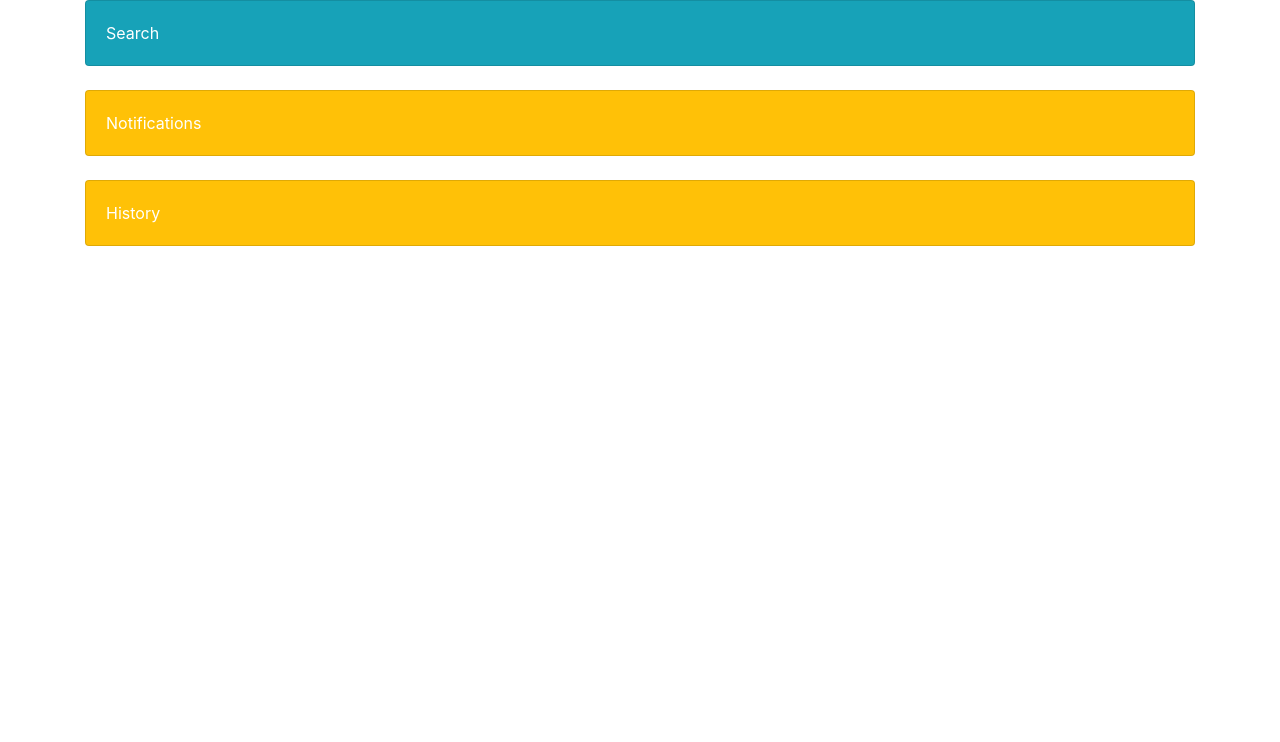
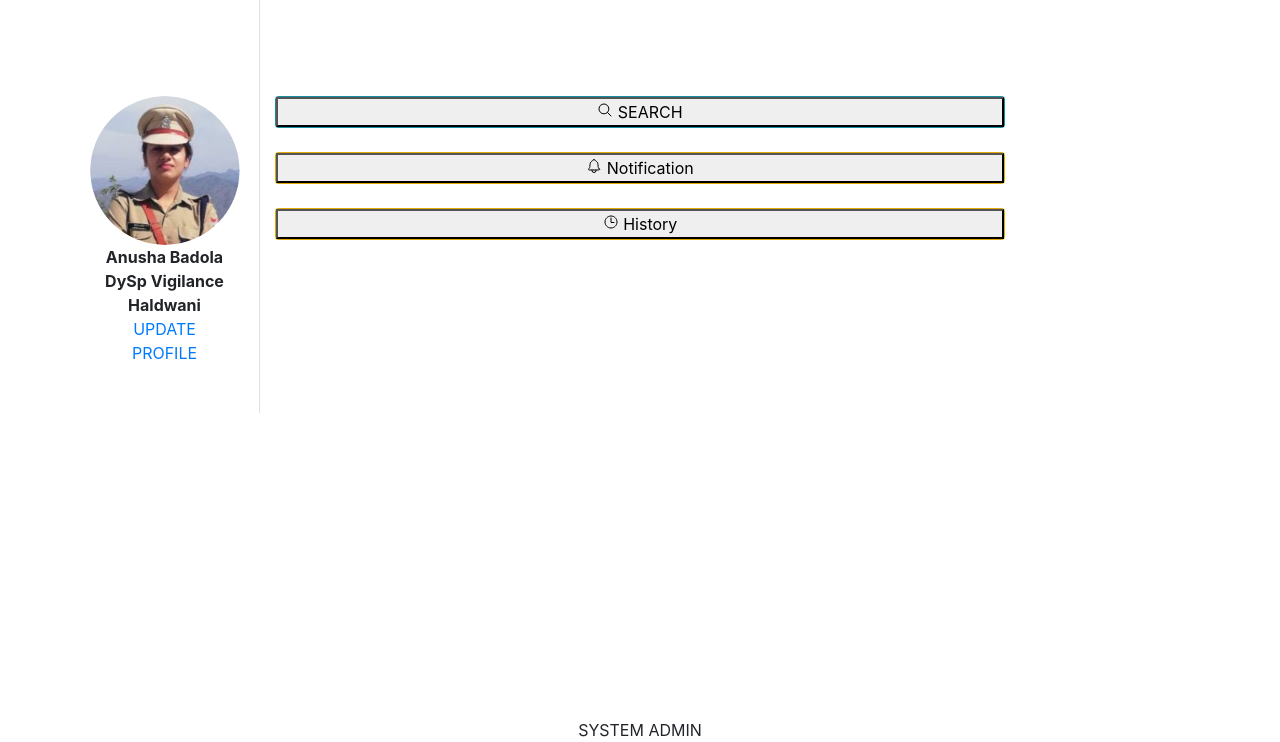
Before and after one commit to harshsinghreal/devbhoomi, a PHP site: page /admin.php in a window 1280 px wide. Shown: the part 58-800 px from the top of the page. Run offline with PHP 8.4, Linux system fonts and the light colour scheme; some libraries are stand-ins or nearby versions.

Commit message:
admin layout updated

```diff
--- a/admin.php
+++ b/admin.php
@@ -1,24 +1,30 @@
 <!DOCTYPE html>
 <html lang="en">
+
 <head>
-  <title>Bootstrap Example</title>
+    <title>Welcome Moharrir</title>
     <meta charset="utf-8">
+    <link rel="stylesheet" href="moharrir.css">
     <meta name="viewport" content="width=device-width, initial-scale=1">
     <link rel="stylesheet" href="https://cdn.jsdelivr.net/npm/bootstrap@4.6.1/dist/css/bootstrap.min.css">
     <script src="https://cdn.jsdelivr.net/npm/jquery@3.6.0/dist/jquery.slim.min.js"></script>
     <script src="https://cdn.jsdelivr.net/npm/popper.js@1.16.1/dist/umd/popper.min.js"></script>
     <script src="https://cdn.jsdelivr.net/npm/bootstrap@4.6.1/dist/js/bootstrap.bundle.min.js"></script>
 </head>
+
 <body>
     <nav class="navbar navbar-expand-lg navbar-light bg-light">
 
-        <a class="navbar-brand" href="https://uttarakhandpolice.uk.gov.in/"><img src="Uttarakhand_Police_Logo.png" alt="Smart malkhana image" width="30" height="30"> </a>
+        <a class="navbar-brand" href="https://uttarakhandpolice.uk.gov.in/"><img src="Uttarakhand_Police_Logo.png"
+                alt="Smart malkhana image" width="30" height="30"> </a>
 
-        <button class="navbar-toggler" type="button" data-toggle="collapse" data-target="#navbarSupportedContent" aria-controls="navbarSupportedContent" aria-expanded="false" aria-label="Toggle navigation">
+        <button class="navbar-toggler" type="button" data-toggle="collapse" data-target="#navbarSupportedContent"
+            aria-controls="navbarSupportedContent" aria-expanded="false" aria-label="Toggle navigation">
             <span class="navbar-toggler-icon"></span>
         </button>
         <a class="navbar-brand" href="index.php">E-MALKHANA UTTARAKHAND</a>
-        <button class="navbar-toggler" type="button" data-toggle="collapse" data-target="#navbarSupportedContent" aria-controls="navbarSupportedContent" aria-expanded="false" aria-label="Toggle navigation">
+        <button class="navbar-toggler" type="button" data-toggle="collapse" data-target="#navbarSupportedContent"
+            aria-controls="navbarSupportedContent" aria-expanded="false" aria-label="Toggle navigation">
             <span class="navbar-toggler-icon"></span>
         </button>
 
@@ -47,38 +53,102 @@
 
 
 
+
+    <!-- all item buttons -->
+
     <div class="container">
+
+
+
+
+        <div class="row">
+
+            <div class="col-sm-2 border-right">
+                <div class="d-flex flex-column align-items-center text-center p-3 py-5">
+                    <img class="rounded-circle mt-5" width="150px" src="Badola.png">
+                    <span class="font-weight-bold">Anusha Badola<br>DySp Vigilance<br>Haldwani</span>
+                    <span class="text-black-50"><a href="https://google.com">UPDATE PROFILE</a></span>
+                </div>
+            </div>
+            <div class="col-sm-8">
+
+
+
+
+
+
+
+
+
+                <!-- DS SUCKCXSKV -->
+
+
+
+
                 <!-- <h2>Cards with Contextual Classes</h2> -->
+
+                <br><br><br><br>
                 <div class="card bg-info text-white">
-    <div class="card-body">Search</div>
+
+                    <button type="button" class="button2">
+                        <span class="button__icon">
+                            <ion-icon name="search-outline"></ion-icon>
+                        </span>
+                        <span class="button__text">SEARCH</span>
+
+                    </button>
+                    <script src="https://unpkg.com/ionicons@5.4.0/dist/ionicons.js"></script>
+
                 </div>
                 <br>
                 <div class="card bg-warning text-white">
-    <div class="card-body">Notifications</div>
+
+                    <button type="button" class="button2">
+                        <span class="button__icon">
+                            <ion-icon name="notifications-outline"></ion-icon>
+                        </span>
+                        <span class="button__text">Notification</span>
+
+                    </button>
+                    <script src="https://unpkg.com/ionicons@5.4.0/dist/ionicons.js"></script>
+
+
+
                 </div>
                 <br>
                 <div class="card bg-warning text-white">
-    <div class="card-body">History</div>
-  </div>
-  <br>
-  <!-- <div class="card bg-warning text-white">
-    <div class="card-body">Search for evidence in Malkhana</div>
-  </div>
-  <br>
-  <div class="card bg-warning text-white">
-    <div class="card-body">Track any Evidence</div>
-  </div>
-  <br>
-  <div class="card bg-warning text-white">
-    <div class="card-body">New Disposed item</div>
-  </div>
-  <br>
-  <div class="card bg-warning text-white">
-    <div class="card-body">Already disposed item</div>
-  </div>
-  <br> -->
+
+
+                    <button type="button" class="button2">
+                        <span class="button__icon">
+                            <ion-icon name="time-outline"></ion-icon>
+                        </span>
+                        <span class="button__text">History</span>
+
+                    </button>
+                    <script src="https://unpkg.com/ionicons@5.4.0/dist/ionicons.js"></script>
 
                 </div>
 
+
+                <br>
+            </div>
+        </div>
+
+
+
+
+
+
+
+
+
+
+
+
+
+<div class="fixed-bottom" style="text-align:center">SYSTEM ADMIN</div>
+
 </body>
+
 </html>
```
Lines whose indentation alone changed are shown as unchanged.
